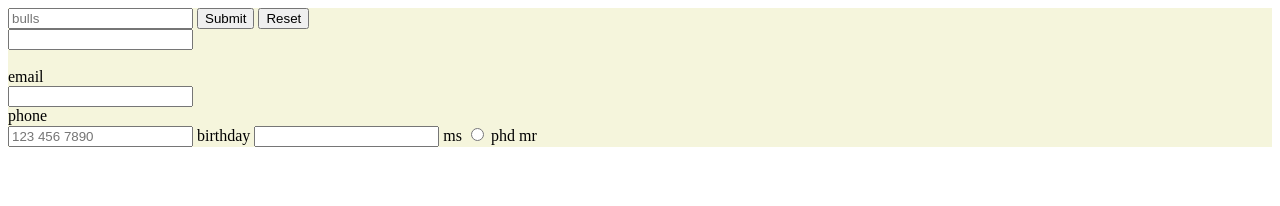
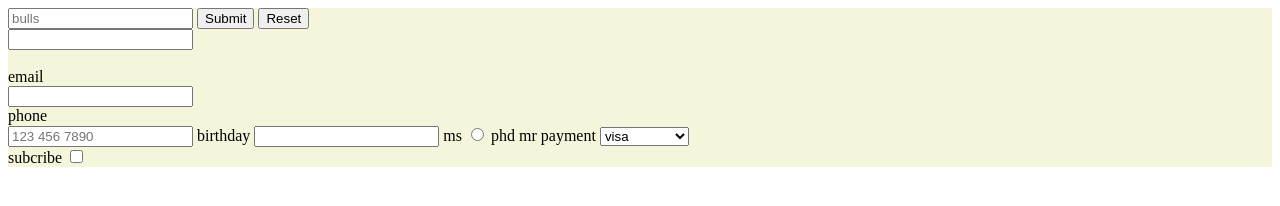
Before and after one commit to kalebisupnext/form, a plain HTML site: page index.html in a window 1280 px wide. Drawn offline with Linux system fonts and the light colour scheme.

Commit message:
added more content

```diff
--- a/index.html
+++ b/index.html
@@ -33,7 +33,15 @@
         <label for="phd">phd</label>
         <label for="mr">mr</label>
         <link rel="stylesheet" href="styles.css">
+        <!-- drop down meaun -->
 
+        <label for="payment ">payment</label>
+<select> <option>visa</option>>
+<option> mastercard </option>
+<option>giftcard</option></select><br>
+
+<label for="subcribe">subcribe</label>
+<input type="checkbox"id=subcribe>
 
     </form>
 </body>
```
